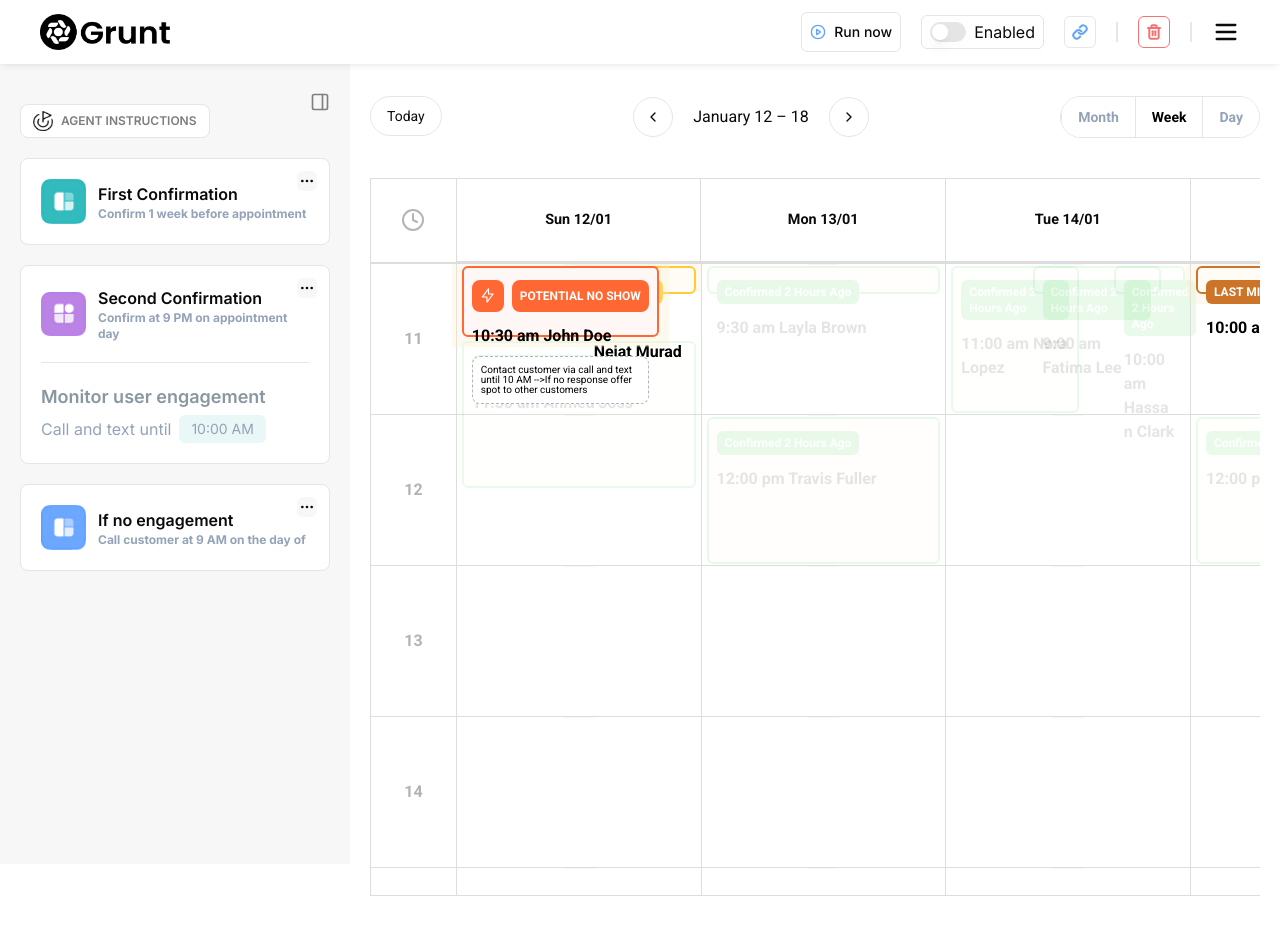
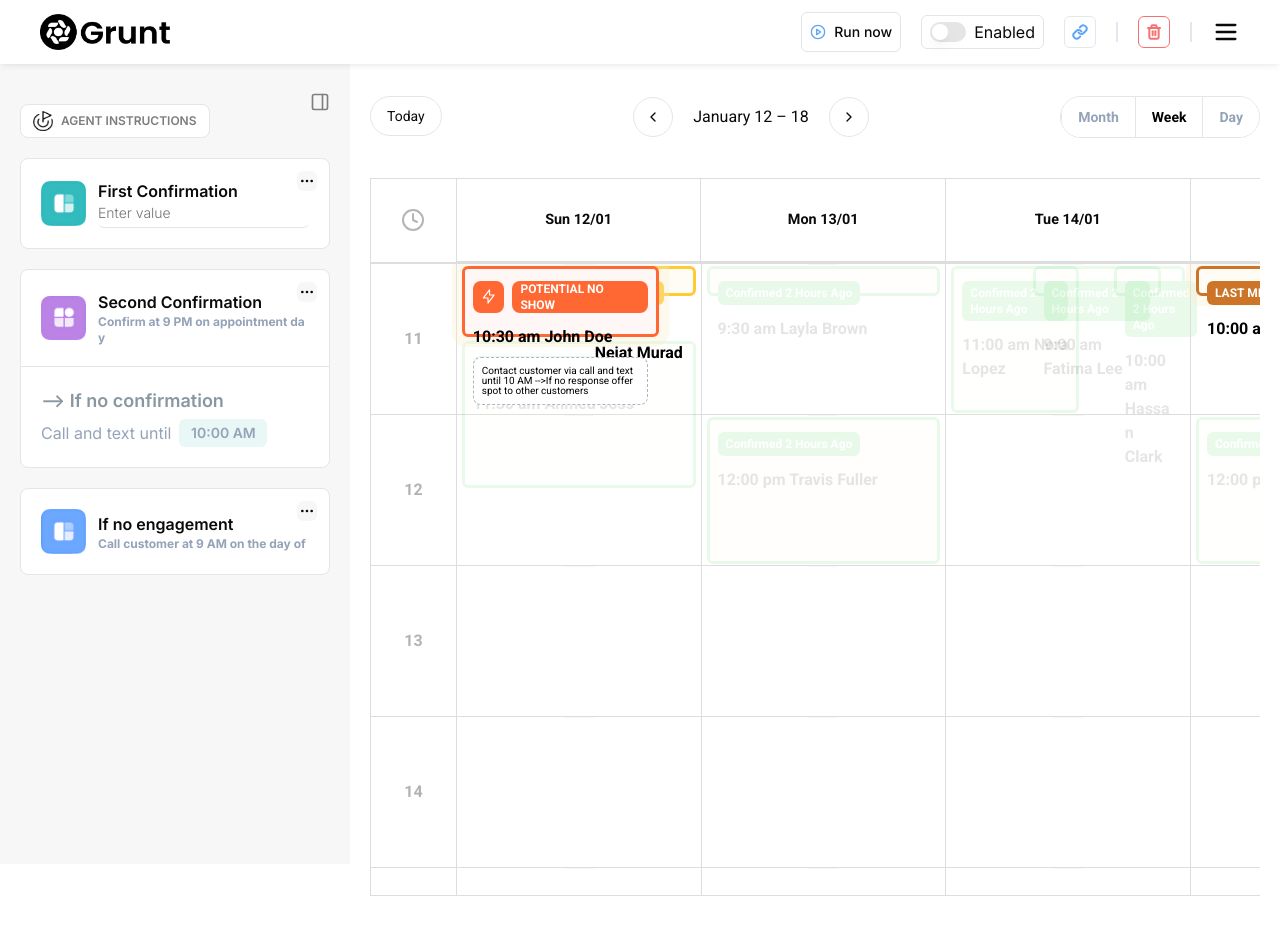
Before and after one commit to gruntai/dental, a Next.js app: page /calender in a window 1280 px wide. Both pictures are taken after a click on the icon 307 px from the left and 181 px from the top of the page. Built offline with nearby package versions, Linux system fonts and the light colour scheme.

Commit message:
make leftsidebar editable

```diff
--- /dev/null
+++ b/src/app/(dashboard)/calender/customslot.css
@@ -0,0 +1,26 @@
+.custom-time-indicator {
+  height: 2px;
+  background: #f74969;
+  position: relative;
+  z-index: 10;
+  left: -202%;
+  width: 303%;
+}
+
+.custom-time-indicator::before {
+  content: attr(data-time);
+  position: absolute;
+  top: -11px;
+  left: -42px;
+  height: 24px;
+  width: 42px;
+  padding: 1px 4px;
+  border: 2px solid #f74969;
+  border-radius: 13px;
+  font-size: 12px;
+  font-weight: bold;
+  color: #f74969;
+  background: white;
+  box-shadow: 0px 0px 6px 1px white;
+  word-wrap: normal;
+}
--- a/src/app/(dashboard)/calender/page.tsx
+++ b/src/app/(dashboard)/calender/page.tsx
@@ -4,6 +4,7 @@ import {
   Components,
   momentLocalizer,
   View,
+  Views,
 } from "react-big-calendar";
 import moment from "moment";
 import "moment-timezone"; // or 'moment-timezone/builds/moment-timezone-with-data[-datarange].js'. See their docs
@@ -13,8 +14,9 @@ import Image from "next/image";
 import { Button } from "@/components/ui/button";
 import { ChevronLeft, ChevronRight, Clock4, Zap } from "lucide-react";
 import { cn } from "@/lib/utils";
-import { ReactNode } from "react";
+import { ReactNode, useEffect } from "react";
 import PotentialToShow from "./potiential-to-show";
+import TimeSlot from "./timeslot";
 
 // Set the IANA time zone you want to use
 moment.tz.setDefault("Europe/Paris");
@@ -23,6 +25,23 @@ moment.tz.setDefault("Europe/Paris");
 // to the correct localizer.
 
 const localizer = momentLocalizer(moment); // or globalizeLocalizer
+const today = new Date();
+const workingHoursStart = new Date(
+  today.getFullYear(),
+  today.getMonth(),
+  today.getDate(),
+  10,
+  0,
+  0
+); // 9 AM
+const workingHoursEnd = new Date(
+  today.getFullYear(),
+  today.getMonth(),
+  today.getDate(),
+  19,
+  0,
+  0
+); // 5 PM
 
 // Define the event type
 type MyEvent = {
@@ -51,9 +70,9 @@ const events: MyEvent[] = [
     title: "Event 1",
     data: {
       node: (data: any) => (
-        <div className="relative flex h-full w-full animate-pulse-ongoing">
+        <div className="relative flex h-full w-full">
           {/* <span className="animate-ping duration-1.5s absolute inline-flex h-full w-full rounded-full bg-[#fffcf5] opacity-50"></span>{" "} */}
-          <div className="border-2 border-[#ffcb34] rounded-md px-2 py-3 w-full h-full bg-[#fffcf5]">
+          <div className="border-[3px] border-[#ffcb34] rounded-md px-2 py-3 w-full h-full bg-[#fffcf5]">
             <span className="bg-[#ffcb34] text-white rounded-md px-2 py-1 text-xs mb-3 w-fit block font-semibold">
               ONGOING
             </span>
@@ -86,7 +105,7 @@ const events: MyEvent[] = [
     title: "Event 3",
     data: {
       node: (data: any) => (
-        <div className="border-2 border-[#cc7428] rounded-md px-2 py-3 h-full bg-[#fffcf5] animate-pulse-ongoing">
+        <div className="border-[3px] border-[#cc7428] rounded-md px-2 py-3 h-full bg-[#fffcf5] animate-pulse-ongoing">
           <span className="bg-[#cc7428] text-white rounded-md px-2 py-1 text-xs mb-3 w-fit block font-semibold">
             LAST MINUTE CANCELLATION
           </span>
@@ -105,7 +124,7 @@ const events: MyEvent[] = [
   //     node: (data: any) => (
   //       <div className="relative flex h-full w-full animate-pulse-ongoing">
   //         {/* <span className="animate-ping duration-1.5s absolute inline-flex h-full w-full rounded-full bg-[#fff7f5] opacity-50"></span> */}
-  //         <div className="animate border-2 border-[#ff6733] rounded-md px-2 py-3 w-full  bg-[#fff7f5]">
+  //         <div className="animate border-[3px] border-[#ff6733] rounded-md px-2 py-3 w-full  bg-[#fff7f5]">
   //           <span className="bg-[#ff6733] text-white rounded-md px-2 py-1 text-xs mb-3 w-fit block font-semibold">
   //             POTENTIAL NO SHOW
   //           </span>
@@ -125,7 +144,7 @@ const events: MyEvent[] = [
       node: (data: any) => (
         <div className="relative flex h-full w-full animate-pulse-ongoing">
           {/* <span className="animate-ping duration-1.5s absolute inline-flex h-full w-full rounded-full bg-[#fff7f5] opacity-50"></span> */}
-          <div className="animate border-2 border-[#ff6733] rounded-md px-2 py-3 w-full  bg-[#fff7f5]">
+          <div className="animate border-[3px] border-[#ff6733] rounded-md px-2 py-3 w-full  bg-[#fff7f5]">
             <span className="bg-[#ff6733] text-white rounded-md px-2 py-1 text-xs mb-3 w-fit block font-semibold">
               POTENTIAL NO SHOW
             </span>
@@ -148,7 +167,7 @@ const events: MyEvent[] = [
     title: "Event 3",
     data: {
       node: (data: any) => (
-        <div className="border-2 border-[#29CC39] rounded-md px-2 py-3 h-full bg-[#fffcf5] !opacity-10 ">
+        <div className="border-[3px] border-[#29CC39] rounded-md px-2 py-3 h-full bg-[#fffcf5] !opacity-10 ">
           <span className="bg-[#29CC39] text-white rounded-md px-2 py-1 text-xs mb-3 w-fit block font-semibold">
             Confirmed 2 Hours Ago
           </span>
@@ -165,7 +184,7 @@ const events: MyEvent[] = [
     title: "Event 3",
     data: {
       node: (data: any) => (
-        <div className="border-2 border-[#29CC39] rounded-md px-2 py-3 h-full bg-[#fffcf5] !opacity-10 ">
+        <div className="border-[3px] border-[#29CC39] rounded-md px-2 py-3 h-full bg-[#fffcf5] !opacity-10 ">
           <span className="bg-[#29CC39] text-white rounded-md px-2 py-1 text-xs mb-3 w-fit block font-semibold">
             Confirmed 2 Hours Ago
           </span>
@@ -182,7 +201,7 @@ const events: MyEvent[] = [
     title: "Event 3",
     data: {
       node: (data: any) => (
-        <div className="border-2 border-[#29CC39] rounded-md px-2 py-3 h-full bg-[#fffcf5] !opacity-10 ">
+        <div className="border-[3px] border-[#29CC39] rounded-md px-2 py-3 h-full bg-[#fffcf5] !opacity-10 ">
           <span className="bg-[#29CC39] text-white rounded-md px-2 py-1 text-xs mb-3 w-fit block font-semibold">
             Confirmed 2 Hours Ago
           </span>
@@ -200,7 +219,7 @@ const events: MyEvent[] = [
     title: "Event 3",
     data: {
       node: (data: any) => (
-        <div className="border-2 border-[#29CC39] rounded-md px-2 py-3 h-full bg-[#fffcf5] !opacity-10 ">
+        <div className="border-[3px] border-[#29CC39] rounded-md px-2 py-3 h-full bg-[#fffcf5] !opacity-10 ">
           <span className="bg-[#29CC39] text-white rounded-md px-2 py-1 text-xs mb-3 w-fit block font-semibold">
             Confirmed 2 Hours Ago
           </span>
@@ -218,7 +237,7 @@ const events: MyEvent[] = [
     title: "Event 3",
     data: {
       node: (data: any) => (
-        <div className="border-2 border-[#29CC39] rounded-md px-2 py-3 h-full bg-[#fffcf5] !opacity-10 ">
+        <div className="border-[3px] border-[#29CC39] rounded-md px-2 py-3 h-full bg-[#fffcf5] !opacity-10 ">
           <span className="bg-[#29CC39] text-white rounded-md px-2 py-1 text-xs mb-3 w-fit block font-semibold">
             Confirmed 2 Hours Ago
           </span>
@@ -235,7 +254,7 @@ const events: MyEvent[] = [
     title: "Event 3",
     data: {
       node: (data: any) => (
-        <div className="border-2 border-[#29CC39] rounded-md px-2 py-3 h-full bg-[#fffcf5] !opacity-10 ">
+        <div className="border-[3px] border-[#29CC39] rounded-md px-2 py-3 h-full bg-[#fffcf5] !opacity-10 ">
           <span className="bg-[#29CC39] text-white rounded-md px-2 py-1 text-xs mb-3 w-fit block font-semibold">
             Confirmed 2 Hours Ago
           </span>
@@ -252,7 +271,7 @@ const events: MyEvent[] = [
     title: "Event 3",
     data: {
       node: (data: any) => (
-        <div className="border-2 border-[#29CC39] rounded-md px-2 py-3 h-full bg-[#fffcf5] !opacity-10 ">
+        <div className="border-[3px] border-[#29CC39] rounded-md px-2 py-3 h-full bg-[#fffcf5] !opacity-10 ">
           <span className="bg-[#29CC39] text-white rounded-md px-2 py-1 text-xs mb-3 w-fit block font-semibold">
             Confirmed 2 Hours Ago
           </span>
@@ -269,7 +288,7 @@ const events: MyEvent[] = [
     title: "Event 3",
     data: {
       node: (data: any) => (
-        <div className="border-2 border-[#29CC39] rounded-md px-2 py-3 h-full bg-[#fffcf5] !opacity-10 ">
+        <div className="border-[3px] border-[#29CC39] rounded-md px-2 py-3 h-full bg-[#fffcf5] !opacity-10 ">
           <span className="bg-[#29CC39] text-white rounded-md px-2 py-1 text-xs mb-3 w-fit block font-semibold">
             Confirmed 2 Hours Ago
           </span>
@@ -286,7 +305,7 @@ const events: MyEvent[] = [
     title: "Event 3",
     data: {
       node: (data: any) => (
-        <div className="border-2 border-[#29CC39] rounded-md px-2 py-3 h-full bg-[#fffcf5] !opacity-10 ">
+        <div className="border-[3px] border-[#29CC39] rounded-md px-2 py-3 h-full bg-[#fffcf5] !opacity-10 ">
           <span className="bg-[#29CC39] text-white rounded-md px-2 py-1 text-xs mb-3 w-fit block font-semibold">
             Confirmed 2 Hours Ago
           </span>
@@ -303,7 +322,7 @@ const events: MyEvent[] = [
     title: "Event 3",
     data: {
       node: (data: any) => (
-        <div className="border-2 border-[#29CC39] rounded-md px-2 py-3 h-full bg-[#fffcf5] !opacity-10 ">
+        <div className="border-[3px] border-[#29CC39] rounded-md px-2 py-3 h-full bg-[#fffcf5] !opacity-10 ">
           <span className="bg-[#29CC39] text-white rounded-md px-2 py-1 text-xs mb-3 w-fit block font-semibold">
             Confirmed 2 Hours Ago
           </span>
@@ -320,7 +339,7 @@ const events: MyEvent[] = [
     title: "Event 3",
     data: {
       node: (data: any) => (
-        <div className="border-2 border-[#29CC39] rounded-md px-2 py-3 h-full bg-[#fffcf5] !opacity-10 ">
+        <div className="border-[3px] border-[#29CC39] rounded-md px-2 py-3 h-full bg-[#fffcf5] !opacity-10 ">
           <span className="bg-[#29CC39] text-white rounded-md px-2 py-1 text-xs mb-3 w-fit block font-semibold">
             Confirmed 2 Hours Ago
           </span>
@@ -337,7 +356,7 @@ const events: MyEvent[] = [
     title: "Event 3",
     data: {
       node: (data: any) => (
-        <div className="border-2 border-[#29CC39] rounded-md px-2 py-3 h-full bg-[#fffcf5] !opacity-10 ">
+        <div className="border-[3px] border-[#29CC39] rounded-md px-2 py-3 h-full bg-[#fffcf5] !opacity-10 ">
           <span className="bg-[#29CC39] text-white rounded-md px-2 py-1 text-xs mb-3 w-fit block font-semibold">
             Confirmed 2 Hours Ago
           </span>
@@ -351,6 +370,11 @@ const events: MyEvent[] = [
 ];
 
 const components: Components<MyEvent, object> = {
+  // timeSlotWrapper: (props) => {
+  //   const { step, day, isRender } = props;
+  //   return TimeSlot(props, step, day, isRender);
+  // },
+  // timeSlotWrapper: (props) => TimeSlot(props),
   event: ({ event }) => {
     return <>{event?.data?.node({ event })}</>;
   },
@@ -413,7 +437,35 @@ const components: Components<MyEvent, object> = {
 };
 
 const MyCalendar = () => {
-  const today = new Date();
+  useEffect(() => {
+    const timer = setTimeout(() => {
+      const updateTimeIndicator = (view) => {
+        const timeIndicator = document.querySelector(
+          ".rbc-current-time-indicator"
+        );
+        console.log(timeIndicator);
+
+        if (timeIndicator) {
+          const nDayOfWeek = moment().day();
+          let left;
+          let width;
+
+          if (view === Views.DAY) {
+            left = 0;
+            width = 100;
+          } else {
+            left = (nDayOfWeek - 1) * -100;
+            width = 700;
+          }
+
+          timeIndicator.style.setProperty("--width", `${width}%`);
+          timeIndicator.style.setProperty("--left", `${left}%`);
+        }
+      };
+      updateTimeIndicator("week");
+    }, 1000);
+    return () => clearTimeout(timer);
+  }, []);
   return (
     <div className="myCustomHeight w-full px-5 pb-10">
       <Calendar<MyEvent>
@@ -425,13 +477,10 @@ const MyCalendar = () => {
         className="w-full overflow-auto relative font-roboto"
         defaultView="week"
         components={components}
-        min={
-          new Date(today.getFullYear(), today.getMonth(), today.getDate(), 10)
-        }
-        max={
-          new Date(today.getFullYear(), today.getMonth(), today.getDate(), 19)
-        }
+        min={workingHoursStart}
+        max={workingHoursEnd}
         formats={customFormats}
+
         // show working days only
         // dayPropGetter={(date) => {
         //   const day = date.getDay();
--- a/src/app/(dashboard)/calender/potiential-to-show.tsx
+++ b/src/app/(dashboard)/calender/potiential-to-show.tsx
@@ -70,13 +70,17 @@ function PotentialToShow({ data }: { data: any }) {
 
   return (
     <div
-      className="relative flex h-full w-full animate-pulse-ongoing z-20"
+      className="relative flex h-full w-full z-20"
       onClick={handleShowWorkflow}
     >
       <div
-        className={
-          "animate border-2 border-[#ff6733] rounded-md px-2 py-3 w-full bg-[#fff7f5]"
-        }
+        className={cn(
+          "animate border-[3px] border-[#ff6733] rounded-md px-2 py-3 w-full bg-[#fff7f5]",
+          {
+            "border-[#29CC39]": isConfirmed,
+            " animate-pulse-ongoing": !isConfirmed,
+          }
+        )}
       >
         {!isConfirmed && (
           <>
@@ -92,7 +96,11 @@ function PotentialToShow({ data }: { data: any }) {
                 POTENTIAL NO SHOW
               </span>
             </div>
-            <p className="text-black text-xs xl:text-base mb-2 font-bold">
+            <p
+              className={cn("text-black text-xs xl:text-base mb-2 font-bold", {
+                "text-[#4D5E80]": isConfirmed,
+              })}
+            >
               {moment(data.event.start).format("h:mm a")} John Doe
             </p>
             <p className="bg-white p-2 rounded-lg border border-dashed border-[#ADB5BD] text-[10px] text-black">
@@ -255,7 +263,8 @@ function PotentialToShow({ data }: { data: any }) {
       {/* Arrow */}
       <div
         className={cn("duration-300 opacity-0 pointer-events-none", {
-          "fade-in-100 opacity-100 pointer-events-auto": showWorkflow,
+          "fade-in-100 opacity-100 pointer-events-auto":
+            showWorkflow && !isConfirmed,
         })}
       >
         <span className="w-2 h-2 rounded-full bg-black absolute top-5 right-2"></span>
--- /dev/null
+++ b/src/app/(dashboard)/calender/timeslot.tsx
@@ -0,0 +1,27 @@
+import "./customslot.css";
+import moment from "moment";
+import React from "react";
+
+function TimeSlot(props, step, day, isRender) {
+  const differenceMs = +moment() - +moment(props.value);
+  const isCurrentTimeSlot =
+    differenceMs / (60 * 1000) > 0 && differenceMs / (60 * 1000) < step;
+
+  let timeIndicator = {};
+  let addStyle = {};
+
+  // if (isCurrentTimeSlot && isRender) {
+  //   timeIndicator.children = (
+
+  //   )
+  //   addStyle = { zIndex: 'inherit' }
+  // }
+
+  return React.cloneElement(props.children, {
+    style: { ...addStyle },
+    "data-time": moment(props.value).format("HH:mm"),
+    ...timeIndicator,
+  });
+}
+
+export default TimeSlot;
--- a/src/components/Sidebar.tsx
+++ b/src/components/Sidebar.tsx
@@ -1,9 +1,9 @@
 import Image from "next/image";
 import React from "react";
 import { Card } from "./ui/card";
-import { Ellipsis } from "lucide-react";
 import { PanelRight } from "lucide-react";
 import { cn } from "@/lib/utils";
+import { cardData, ReusableCard } from "./reusableCard";
 
 function Sidebar({
   isOpened,
@@ -53,81 +53,19 @@ function Sidebar({
           />
           AGENT INSTRUCTIONS
         </span>
-        <Card className="w-full p-5 shadow-none relative">
-          <div className="flex items-center gap-3">
-            <Image
-              src="/assets/images/green-card.png"
-              alt="green card"
-              width={45}
-              height={45}
-            />
-            <div>
-              <p className=" font-semibold">First Confirmation</p>
-              <p className="text-xs font-bold text-slate-400">
-                Confirm 1 week before appointment
-              </p>
-            </div>
-          </div>
-          <CardSettings />
-        </Card>
-
-        <Card className="w-full p-5 shadow-none relative">
-          <div className="flex items-center gap-3 mb-5">
-            <Image
-              src="/assets/images/purple-card.png"
-              alt="green card"
-              width={45}
-              height={45}
-            />
-            <div>
-              <p className=" font-semibold">Second Confirmation</p>
-              <p className="text-xs font-bold text-slate-400">
-                Confirm at 9 PM on appointment day
-              </p>
-            </div>
-          </div>
-          <hr className="mb-5" />
-          <div>
-            <p className="text-lg font-semibold mb-1 text-[#8897A0]">
-              Monitor user engagement
-            </p>
-            <p className="text-md text-slate-400 flex gap-2 items-center">
-              Call and text until
-              <span className="bg-[#E9F7F7] px-3 py-1 text-sm rounded-md">
-                10:00 AM
-              </span>
-            </p>
-          </div>
-          <CardSettings />
-        </Card>
-
-        <Card className="w-full p-5 shadow-none relative">
-          <div className="flex items-center gap-3">
-            <Image
-              src="/assets/images/blue-card.png"
-              alt="green card"
-              width={45}
-              height={45}
-            />
-            <div>
-              <p className=" font-semibold">If no engagement</p>
-              <p className="text-xs font-bold text-slate-400">
-                Call customer at 9 AM on the day of
-              </p>
-            </div>
-          </div>
-          <CardSettings />
-        </Card>
+        {cardData.map((card, index) => (
+          <ReusableCard
+            key={index}
+            imageSrc={card.imageSrc}
+            alt={card.alt}
+            title={card.title}
+            description={card.description}
+            children={card.children}
+          />
+        ))}
       </div>
     </aside>
   );
 }
 
-function CardSettings() {
-  return (
-    <div className="w-5 h-5 flex items-center justify-center bg-[#F7F7F7] absolute top-3 right-3 rounded-md cursor-pointer">
-      <Ellipsis className="w-4 h-4" />
-    </div>
-  );
-}
 export default Sidebar;
--- /dev/null
+++ b/src/components/reusableCard.tsx
@@ -0,0 +1,149 @@
+import Image from "next/image";
+import { Card } from "./ui/card";
+import { Ellipsis } from "lucide-react";
+
+import { useState } from "react";
+import { Input } from "./ui/input";
+
+export const ReusableCard = ({
+  imageSrc,
+  alt,
+  title,
+  description,
+  children,
+}: any) => {
+  // State to track whether the input is visible
+  const [isInputVisible, setInputVisible] = useState(false);
+  // State to store the submitted value
+  const [submittedValue, setSubmittedValue] = useState("");
+
+  // Handle toggling the input visibility
+  const handleToggleInput = () => setInputVisible(!isInputVisible);
+
+  // Handle submitting the value
+  const handleSubmit = () => {
+    if (submittedValue.trim()) {
+      setSubmittedValue(submittedValue);
+      setInputVisible(false); // Hide the input after submission
+    }
+  };
+
+  return (
+    <Card className="w-full p-5 shadow-none relative">
+      <div className="flex items-center gap-3">
+        <Image src={imageSrc} alt={alt} width={45} height={45} />
+        <div className=" break-all hyphens-auto">
+          <p className="font-semibold">{title}</p>
+          <p className="text-xs font-bold text-slate-400 flex hyphens-auto w-full">
+            {isInputVisible ? (
+              <div className="flex items-end gap-2">
+                <Input
+                  type="text"
+                  value={submittedValue}
+                  onChange={(e) => setSubmittedValue(e.target.value)}
+                  onBlur={handleSubmit}
+                  placeholder="Enter value"
+                  className="border-0 border-b py-0 pb-1 h-auto font-light pl-0 !outline-none text-sm w-full mt-0"
+                />
+                {/* <button
+                  onClick={handleSubmit}
+                  className="bg-blue-500 text-white text-[5px] w-4 h-4 flex items-center justify-center rounded"
+                >
+                  --&gt;
+                </button> */}
+              </div>
+            ) : submittedValue ? (
+              submittedValue
+            ) : (
+              description
+            )}
+          </p>
+        </div>
+      </div>
+
+      {children && <div className="mt-5">{children}</div>}
+      <CardSettings onClick={handleToggleInput} />
+    </Card>
+  );
+};
+
+function CardSettings({ onClick }: { onClick: () => void }) {
+  return (
+    <div className="w-5 h-5 flex items-center justify-center bg-[#F7F7F7] absolute top-3 right-3 rounded-md cursor-pointer">
+      <Ellipsis className="w-4 h-4" onClick={onClick} />
+    </div>
+  );
+}
+
+export const cardData = [
+  {
+    imageSrc: "/assets/images/green-card.png",
+    alt: "green card",
+    title: "First Confirmation",
+    description: "Confirm 1 week before appointment",
+    children: null, // No additional content
+  },
+  {
+    imageSrc: "/assets/images/purple-card.png",
+    alt: "purple card",
+    title: "Second Confirmation",
+    description: "Confirm at 9 PM on appointment day",
+    children: (
+      <>
+        <hr className="mb-5 -mx-5" />
+        <div>
+          <p className="text-lg font-semibold mb-1 text-[#8897A0]">
+            --&gt; If no confirmation
+          </p>
+          <p className="text-md text-slate-400 flex gap-2 items-center">
+            Call and text until
+            <Time time="10:00 AM" />
+          </p>
+        </div>
+      </>
+    ),
+  },
+  {
+    imageSrc: "/assets/images/blue-card.png",
+    alt: "blue card",
+    title: "If no engagement",
+    description: "Call customer at 9 AM on the day of",
+    children: null, // No additional content
+  },
+];
+
+function Time({ time }: { time: string }) {
+  const [isInputVisible, setInputVisible] = useState(false);
+  const [currentValue, setCurrentValue] = useState(time);
+
+  const handleBlur = () => {
+    setInputVisible(false);
+  };
+
+  const handleToggleInput = () => {
+    console.log("clicked");
+
+    setInputVisible(true);
+  };
+
+  return (
+    <span
+      className={`bg-[#E9F7F7] px-2 py-1 text-sm rounded-md font-semibold block w-[88px] text-center`}
+    >
+      {isInputVisible ? (
+        <Input
+          type="text"
+          value={currentValue}
+          onChange={(e) => setCurrentValue(e.target.value)}
+          onBlur={handleBlur}
+          placeholder="Enter value"
+          className="border-0 border-b py-0 h-auto font-light pl-0 !outline-none text-sm w-full bg-transparent mt-0"
+        />
+      ) : (
+        <span onClick={handleToggleInput} className="cursor-pointer">
+          {currentValue}
+        </span>
+      )}
+    </span>
+  );
+}
```
Also changed, not shown: src/app/(dashboard)/calender/style.css (+38 -2 lines), 1 other file (tests, documents, lock files or other folders).
